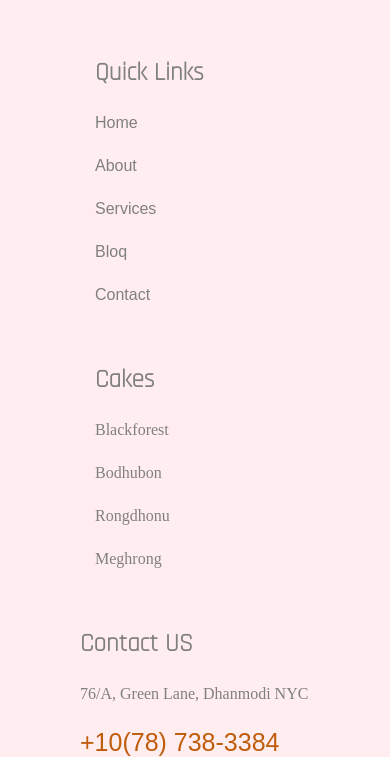
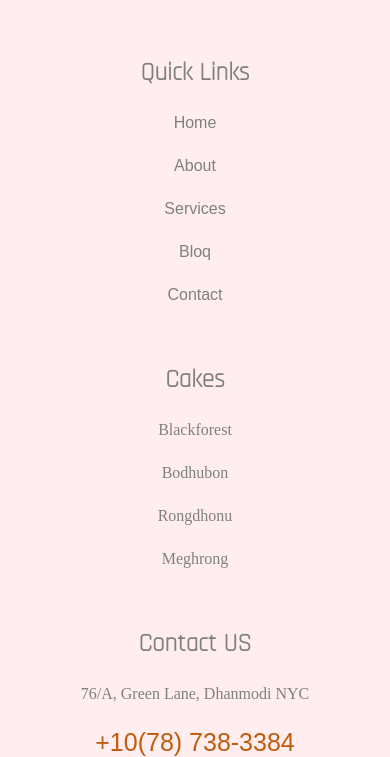
Before and after one commit to anargasimov1/projekt, a plain HTML site: page index.html in a window 390 px wide. Shown: the part 5989-6746 px from the top of the page. Drawn offline with Linux system fonts and the light colour scheme; no server answers.

Commit message:
Update root.css

```diff
--- a/src/css/root.css
+++ b/src/css/root.css
@@ -284,6 +284,9 @@ body{
         height: auto;
         align-items: center;
     }
-
+.contact_us,.contact_nav,.contact_logo , .contact_cake{
+    justify-content: center;
+    align-items: center;
+}
 
 }
```
